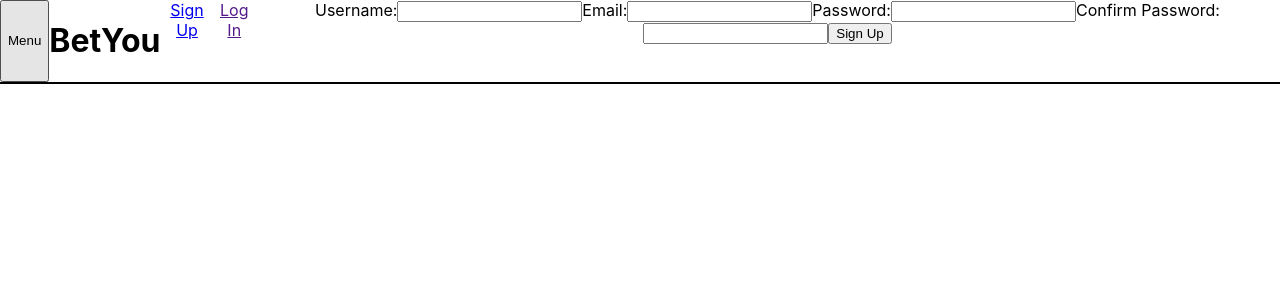
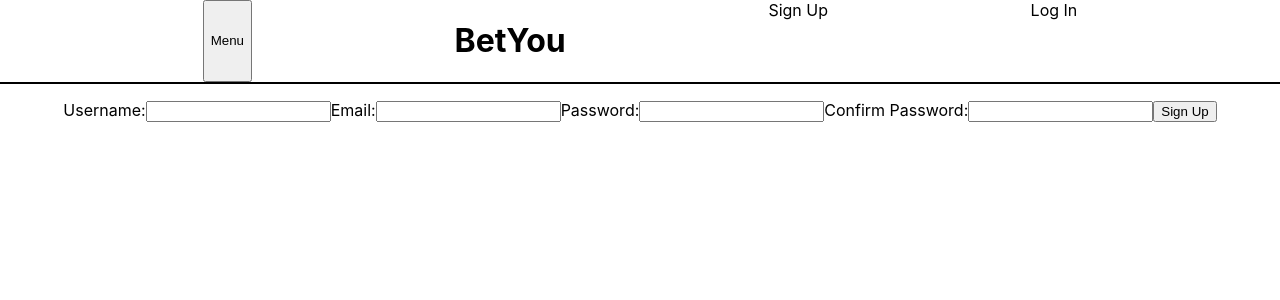
Before and after one commit to rxagar10/BetYou, a React (Create React App) app: page /sign-up in a window 1280 px wide. Shown: the top 300 px of the page. Built offline with nearby package versions, Linux system fonts and the light colour scheme.

Commit message:
menu css

```diff
--- a/src/components/Header.js
+++ b/src/components/Header.js
@@ -1,10 +1,11 @@
-import React, { useState } from 'react';
+import React, {useState} from 'react';
 import "../styles/header.css";
 import Drawer from '@material-ui/core/Drawer';
 import Menu from "./Menu";
 import {
   BrowserRouter as Router,
-  Switch, Link, Route }
+  Switch, Link, Route
+}
   from "react-router-dom";
 import SignUp from "./SignUp";
 
@@ -17,24 +18,29 @@ function Header(props) {
   }
 
   return (
-      <div className="header">
-        <button onClick={() => toggleDrawer()}>Menu</button>
-        <Drawer open={drawerOpen} onClose={() => toggleDrawer()}>
-          <Menu />
-        </Drawer>
-        <h1>BetYou</h1>
-
-        <Router>
+      <Router>
+        <div className="header">
+          <button onClick={() => toggleDrawer()}>Menu</button>
+          <Drawer className="menu-drawer" open={drawerOpen} onClose={() => toggleDrawer()}>
+            <Menu/>
+          </Drawer>
+          <h1>BetYou</h1>
           <Link to="/sign-up">Sign Up</Link>
           <Link>Log In</Link>
+        </div>
 
+        <div className="main-page">
           <Switch>
-            <Route path="/sign-up">
+            <Route exact path="/">
+              <div>Home page</div>
+            </Route>
+            <Route exacct path="/sign-up">
               <SignUp />
             </Route>
           </Switch>
-        </Router>
-      </div>
+        </div>
+      </Router>
+
   )
 }
 
--- a/src/components/Menu.js
+++ b/src/components/Menu.js
@@ -6,7 +6,6 @@ import {
   Switch
 } from "react-router-dom";
 import "../styles/menu.css";
-import SignUp from "./SignUp";
 
 
 function Menu(props) {
--- a/src/components/SignUp.js
+++ b/src/components/SignUp.js
@@ -7,17 +7,33 @@ function SignUp(props) {
   const [email, setEmail] = useState("");
   const [password, setPassword] = useState("");
   const [confirmPassword, setConfirmPassword] = useState("");
+  const [errorMessage, setErrorMessage] = useState("");
 
   const changeText = (setField, text) => {
     setField(text);
   }
 
   const submitForm = () => {
-
+    if (username.length === 0
+        || email.length === 0
+        || password.length === 0
+        || confirmPassword.length === 0) {
+      setErrorMessage("Please fill in all fields")
+    } else if (password !== confirmPassword || password.length < 5 || confirmPassword.length < 5) {
+      setErrorMessage("Invalid Password")
+    }
+    else {
+      console.log("username " + username)
+      console.log("email " + email)
+      console.log("password " + password)
+      console.log("confirm " + confirmPassword)
+    }
   }
 
   return (
       <div className="signup">
+        <p>{errorMessage}</p>
+
         <label for="username">Username:</label>
         <input type="text" name="username"
                onChange={(e) => {
@@ -32,14 +48,14 @@ function SignUp(props) {
         />
 
         <label htmlFor="password">Password:</label>
-        <input type="password" name="password" minLength="5" required
+        <input type="password" name="password"
                onChange={(e) => {
                  changeText(setPassword, e.target.value)
                }}
         />
 
         <label htmlFor="confirmPassword">Confirm Password:</label>
-        <input type="password" name="confirmPassword" minLength="5" required
+        <input type="password" name="confirmPassword"
                onChange={(e) => {
                  changeText(setConfirmPassword, e.target.value)
                }}
--- a/src/styles/header.css
+++ b/src/styles/header.css
@@ -6,3 +6,11 @@
   justify-content: space-evenly;
   border-bottom: 2px solid #000;
 }
+
+.main-page {
+  display: block;
+}
+
+.MuiDrawer-paperAnchorLeft {
+  background-color: gray;
+}
--- a/src/styles/menu.css
+++ b/src/styles/menu.css
@@ -6,11 +6,25 @@
 
 li {
   padding: 0 4vw 0 0;
-  margin: 2vh 0 2vh 0;
+  margin: 7vh 0 2vh 0;
+}
+
+a {
+  text-decoration: none;
+  color: black;
+}
+
+a:hover {
+  text-decoration: underline;
 }
 
 #create-bet-button {
-  background-color: #d41212;
+  background-color: rgba(212, 18, 18, .9);
   border-radius: 30px;
   padding: 3vh 4vw 3vh 4vw;
 }
+
+#create-bet-button:hover {
+  background-color: rgba(212, 18, 18, .8);
+  text-decoration: none;
+}
```
